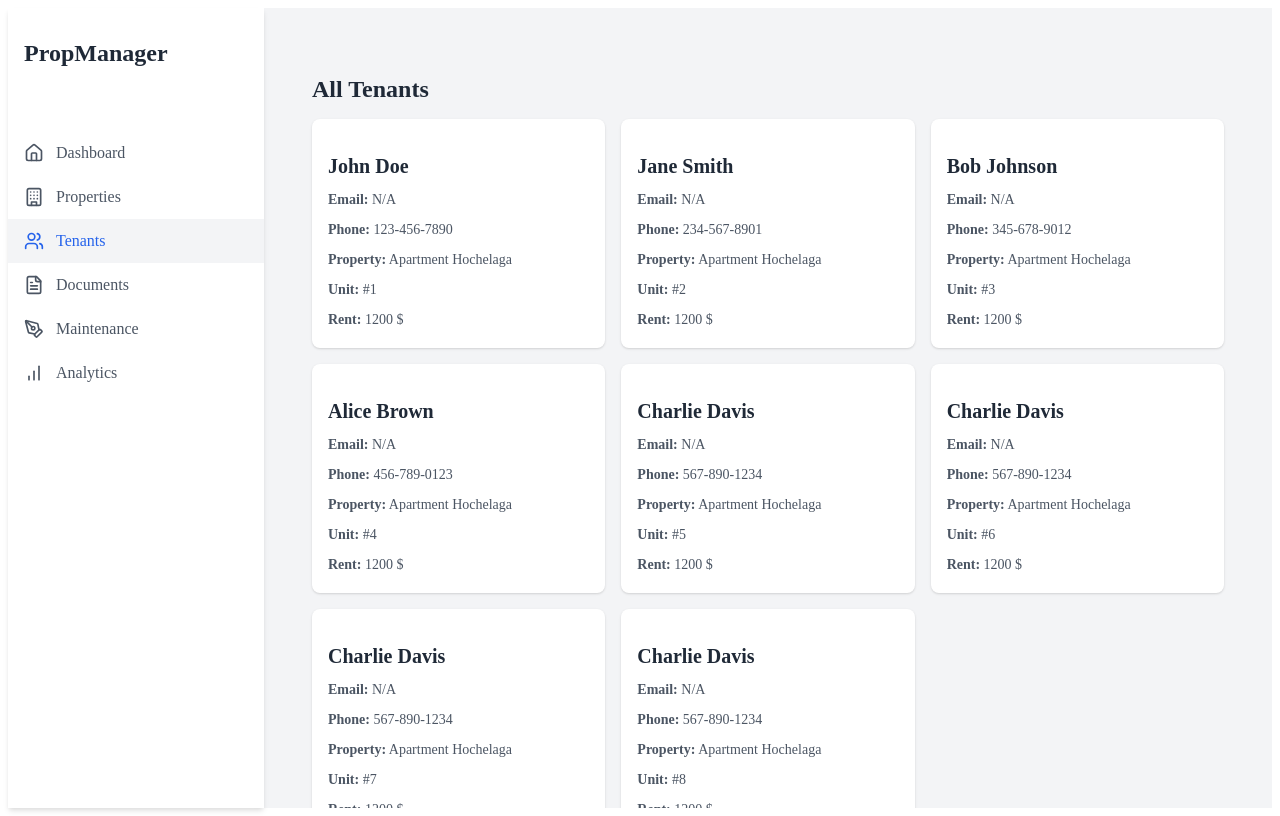
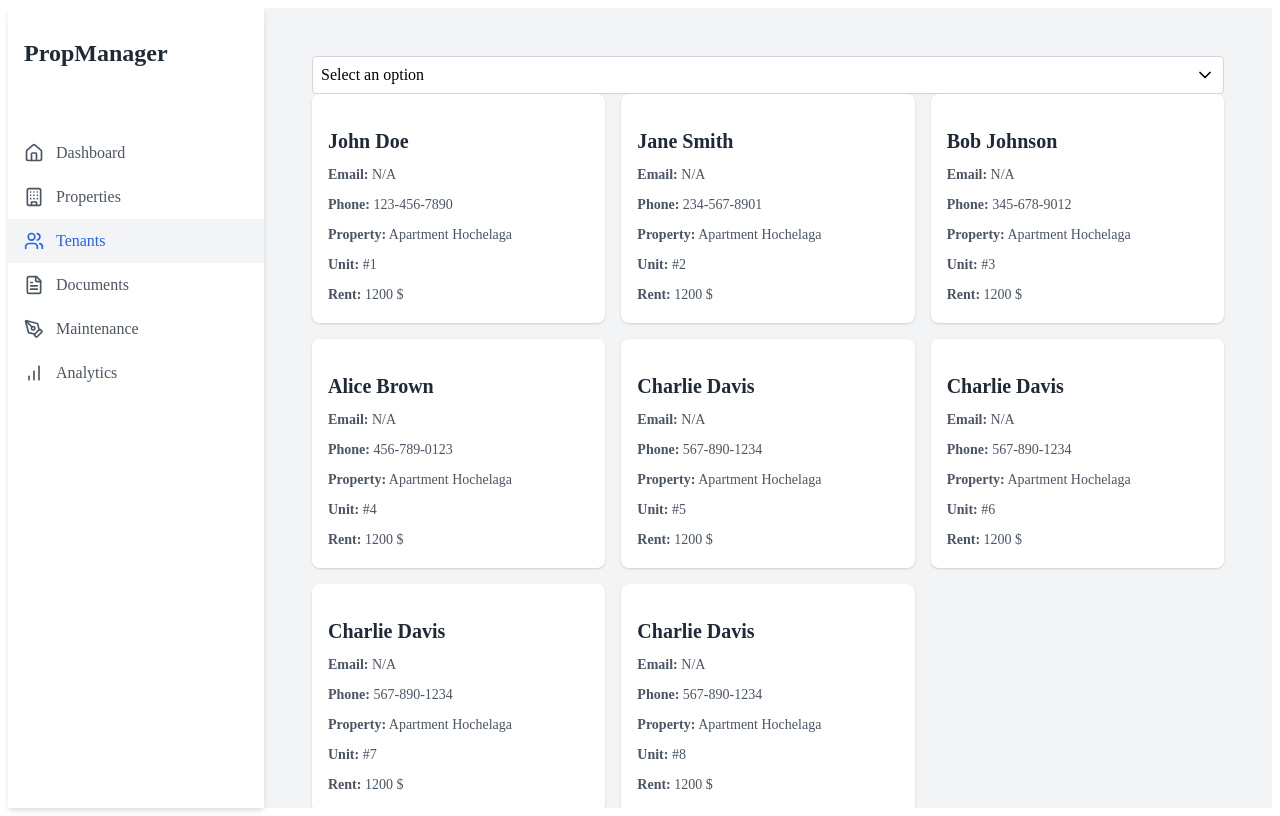
Before and after one commit to antholim/RealEstateManager, a React (Vite) app in the folder Frontend/: page /dashboard in a window 1280 px wide. Both pictures are taken after a click on the element "Tenants". Built offline with nearby package versions, Linux system fonts and the light colour scheme.

Commit message:
Dropdown menu

```diff
--- a/Frontend/src/pages/Dashboard/components/tenant-list.tsx
+++ b/Frontend/src/pages/Dashboard/components/tenant-list.tsx
@@ -2,6 +2,7 @@ import { Card } from "../components/ui/card"
 import styles from "./tenant-list.module.css"
 import { ITenant } from "../interfaces/interfaces"
 import { AddTenant } from "./add-tenant"
+import { Select } from "./ui/select"
 
 const tenants:ITenant[] = [
   {
@@ -70,10 +71,17 @@ const tenants:ITenant[] = [
   },
 ]
 
+const options = [
+  {value : "All Tenants", label : "All Tenants"},
+  {value : "Apartment Hochelaga", label : "Apartment Hochelaga"}
+]
+
 export function TenantList() {
   return (
     <div className={styles.container}>
-      <h2 className={styles.title}>All Tenants</h2>
+      <Select options={options} onChange={()=> {
+
+      }}/>
       <div className={styles.grid}>
         {tenants.map((tenant:ITenant) => (
           <Card key={tenant.id} className={styles.card}>
--- /dev/null
+++ b/Frontend/src/pages/Dashboard/components/ui/select.module.css
@@ -0,0 +1,68 @@
+.selectContainer {
+    position: relative;
+    width: 100%;
+    font-size: 1rem;
+}
+
+.selectTrigger {
+    display: flex;
+    justify-content: space-between;
+    align-items: center;
+    padding: 0.5rem;
+    background-color: white;
+    border: 1px solid #d1d5db;
+    border-radius: 0.25rem;
+    cursor: pointer;
+    transition: border-color 0.2s, box-shadow 0.2s;
+}
+
+.selectTrigger:hover {
+    border-color: #9ca3af;
+}
+
+.selectTrigger:focus {
+    outline: none;
+    border-color: #3b82f6;
+    box-shadow: 0 0 0 3px rgba(59, 130, 246, 0.1);
+}
+
+.chevron {
+    width: 1.25rem;
+    height: 1.25rem;
+    transition: transform 0.2s;
+}
+
+.chevronOpen {
+    transform: rotate(180deg);
+}
+
+.optionsList {
+    position: absolute;
+    top: 100%;
+    left: 0;
+    right: 0;
+    margin-top: 0.25rem;
+    padding: 0.5rem 0;
+    background-color: white;
+    border: 1px solid #d1d5db;
+    border-radius: 0.25rem;
+    box-shadow: 0 4px 6px -1px rgba(0, 0, 0, 0.1), 0 2px 4px -1px rgba(0, 0, 0, 0.06);
+    z-index: 10;
+    max-height: 15rem;
+    overflow-y: auto;
+}
+
+.option {
+    padding: 0.5rem 1rem;
+    cursor: pointer;
+    transition: background-color 0.2s;
+}
+
+.option:hover {
+    background-color: #f3f4f6;
+}
+
+.option[aria-selected="true"] {
+    background-color: #e5e7eb;
+    font-weight: 500;
+}
--- /dev/null
+++ b/Frontend/src/pages/Dashboard/components/ui/select.tsx
@@ -0,0 +1,72 @@
+import React, { useState, useRef, useEffect } from 'react'
+import { ChevronDown } from 'lucide-react'
+import styles from './select.module.css'
+
+interface Option {
+  value: string
+  label: string
+}
+
+interface SelectProps {
+  options: Option[]
+  placeholder?: string
+  onChange: (value: string) => void
+  value?: string
+}
+
+export function Select({ options, placeholder = 'Select an option', onChange, value }: SelectProps) {
+  const [isOpen, setIsOpen] = useState(false)
+  const [selectedOption, setSelectedOption] = useState<Option | null>(
+    options.find(option => option.value === value) || null
+  )
+  const selectRef = useRef<HTMLDivElement>(null)
+
+  useEffect(() => {
+    const handleClickOutside = (event: MouseEvent) => {
+      if (selectRef.current && !selectRef.current.contains(event.target as Node)) {
+        setIsOpen(false)
+      }
+    }
+
+    document.addEventListener('mousedown', handleClickOutside)
+    return () => {
+      document.removeEventListener('mousedown', handleClickOutside)
+    }
+  }, [])
+
+  const handleOptionClick = (option: Option) => {
+    setSelectedOption(option)
+    onChange(option.value)
+    setIsOpen(false)
+  }
+
+  return (
+    <div className={styles.selectContainer} ref={selectRef}>
+      <div
+        className={styles.selectTrigger}
+        onClick={() => setIsOpen(!isOpen)}
+        role="combobox"
+        aria-expanded={isOpen}
+        aria-haspopup="listbox"
+      >
+        <span>{selectedOption ? selectedOption.label : placeholder}</span>
+        <ChevronDown className={`${styles.chevron} ${isOpen ? styles.chevronOpen : ''}`} />
+      </div>
+      {isOpen && (
+        <ul className={styles.optionsList} role="listbox">
+          {options.map((option) => (
+            <li
+              key={option.value}
+              className={styles.option}
+              onClick={() => handleOptionClick(option)}
+              role="option"
+              aria-selected={selectedOption?.value === option.value}
+            >
+              {option.label}
+            </li>
+          ))}
+        </ul>
+      )}
+    </div>
+  )
+}
```
